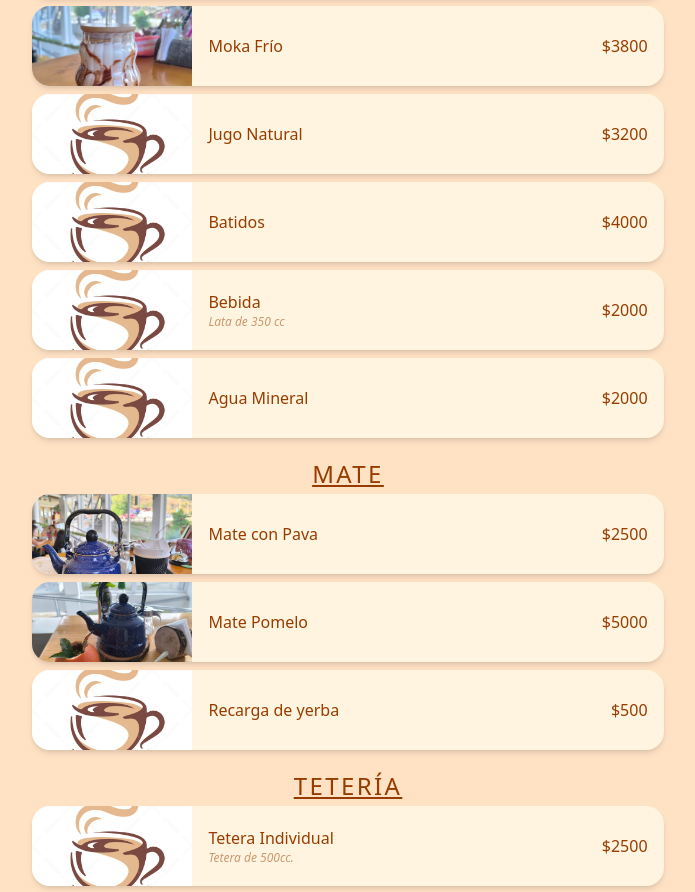
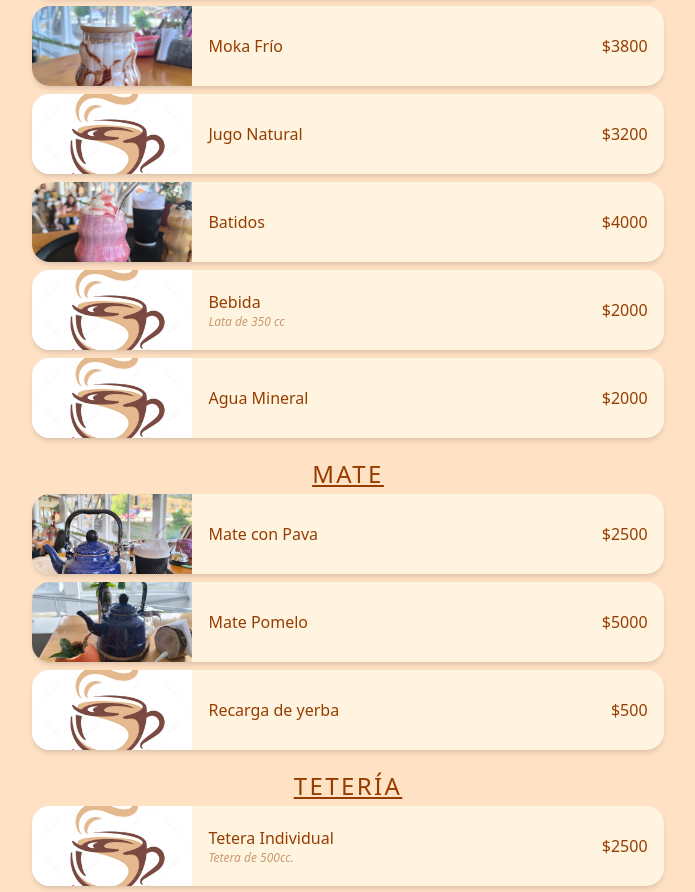
Before and after one commit to dngomez/tamango, a Next.js app: page /carta in a window 1280 px wide. Shown: the part 1220-2112 px from the top of the page, without its empty margins (292-987 px from the left). Built offline with nearby package versions, Linux system fonts and the light colour scheme.

Commit message:
Add shake image

```diff
--- a/app/productos.ts
+++ b/app/productos.ts
@@ -117,7 +117,7 @@ export const PRODUCT_LIST = [
     shortDescription: "",
     description: [],
     price: 4000,
-    images: ["placeholder.jpg", "placeholder2.jpg"],
+    images: ["batido.jpeg"],
     category: "Frías",
   },
   {
```
Also changed, not shown: public/carta/batido.jpeg (added).
